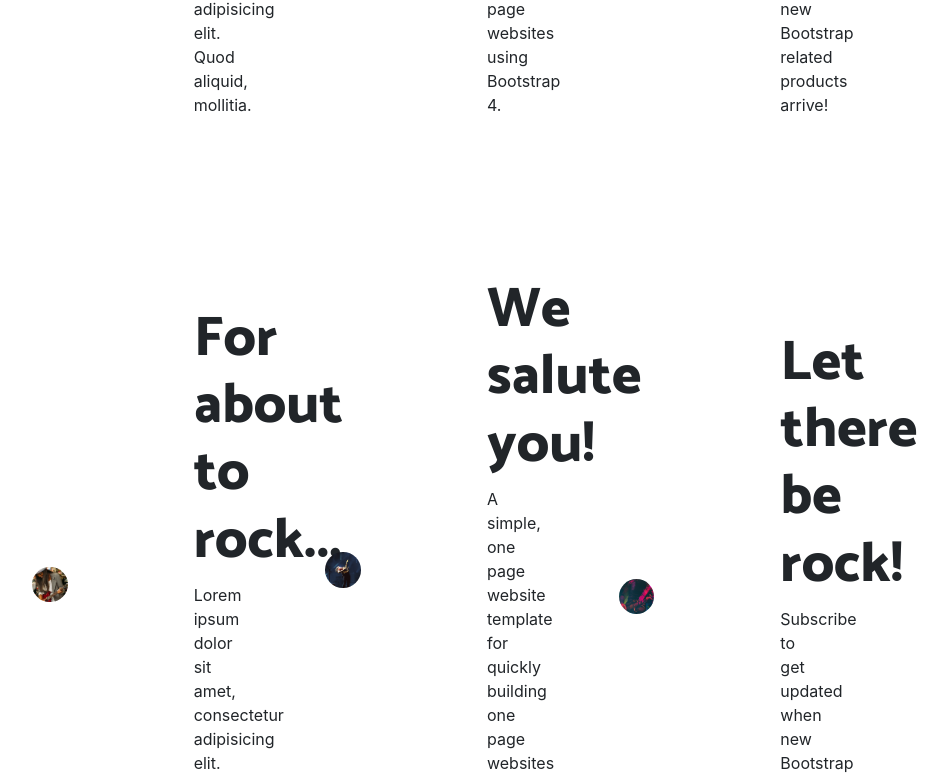
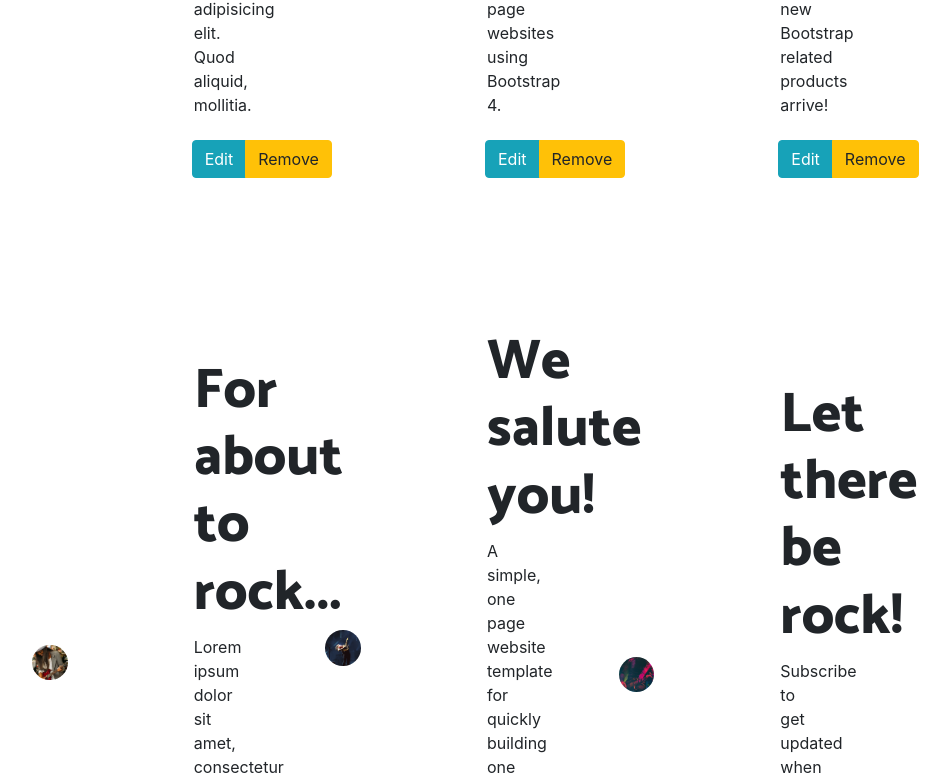
Before and after one commit to cntt2-vyho/ReactJS, a React (Create React App) app: page / in a window 1280 px wide. Shown: the part 1235-2014 px from the top of the page, without its empty margins (216-1166 px from the left). Built offline with nearby package versions, Linux system fonts and the light colour scheme.

Commit message:
[PHAN-08] Thay doi state va su dung defaulValue

```diff
--- a/src/Component/content/Content.js
+++ b/src/Component/content/Content.js
@@ -19,34 +19,35 @@ class Content extends Component {
     this.setState({ trangThai: 0 });
   }
 
-  renderButton = () => {
-
+  renderButton = () => { // la rang a// dung viet theo kieu arrow func á// da rua de e thu lai
+    return (
     <div className="row">
             <div className="btn btn-group">
-        <div className="btn btn-info" onClick={() => this.editClick()} >Edit </div>
-        <div className="btn btn-warning">Remove</div>
+            <div className="btn btn-info" onClick={this.thongbao}> Edit </div>
+            <div className="btn btn-warning"onClick={this.thongbao2}> Remove </div>
             </div>
     </div>
-  };
-
-
-  renderForm = () => {
+    );
+}
+renderForm  = () => {
+    return (
     <div classname="row">
             <div className="form-group">
-        <input defaultValue={this.props.tieude} type="text" name="ten" className="form-control" />
-      </div>
-      <div className="form-group">
-        <div className="btn" style={{ backgroundColor: 'black', color: 'white' }} onClick={() => this.saveClick}> Save </div>
+            <input type="text" name="ten" className="form-control" />
+            <div className="btn btn-block btn-danger">Save</div>
             </div>
     </div>
-  };
+    );
+}
 
-  displayCheck = () => {
+ displayCheck  = () => {
     if(this.state.trangThai===0)
     {
         return this.renderButton();
     }
-    else{ return this.renderForm();}
+    else
+        return this.renderForm();
+
  }
 
 
```
Lines whose indentation alone changed are shown as unchanged.
